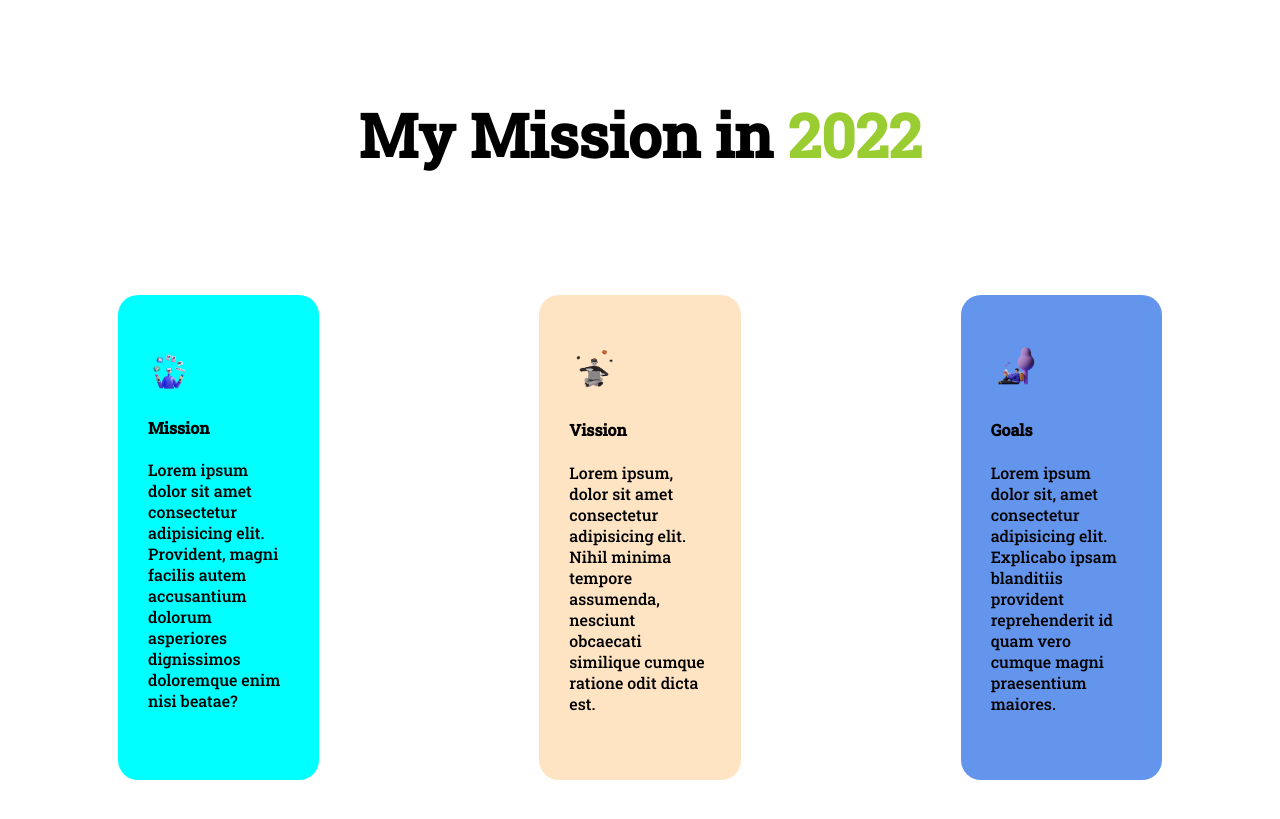
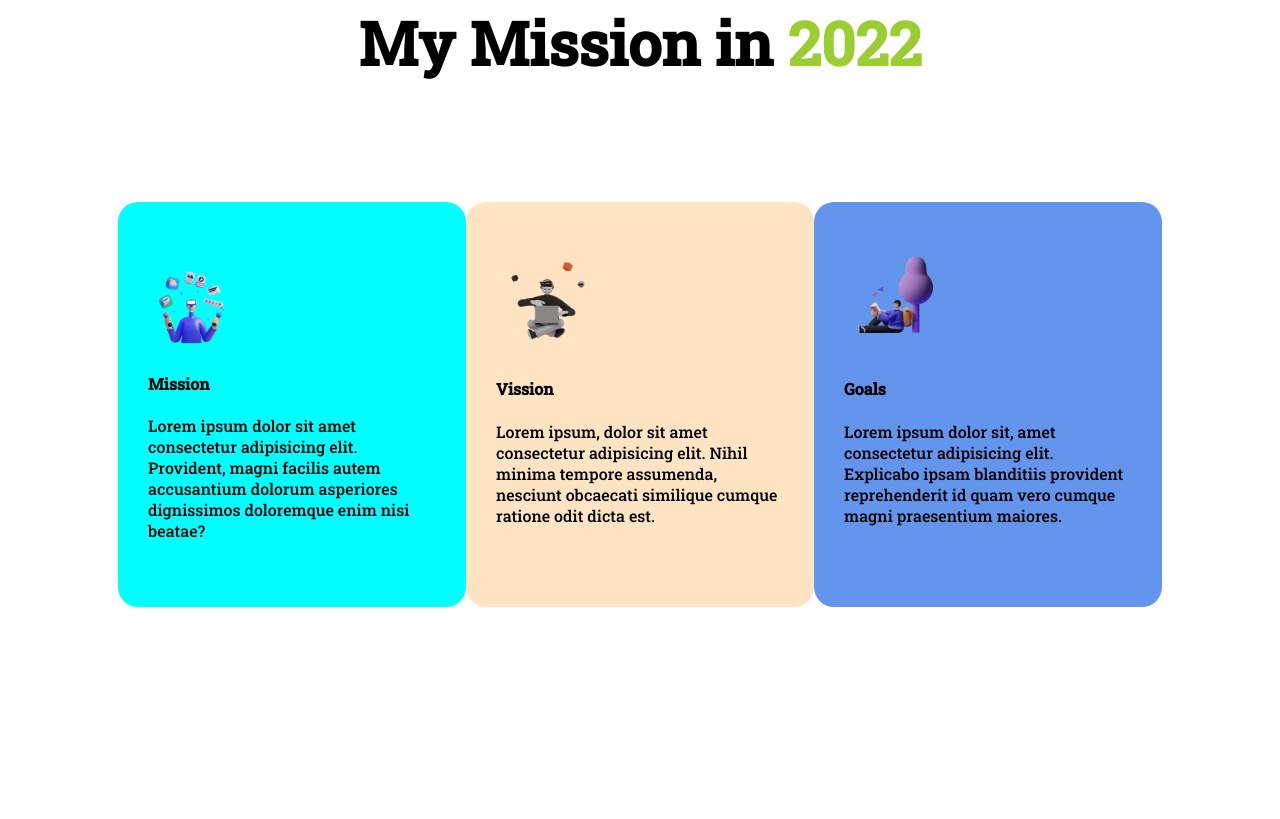
Before and after one commit to shawon-MG/First-proejctOf-hero, a plain HTML site: page index.html in a window 1280 px wide. Shown: the part 849-1668 px from the top of the page. After the commit the page ends 1564 px from the top, so only its background shows below. Drawn offline with Linux system fonts and the light colour scheme.

Commit message:
second-commit

```diff
--- a/index.html
+++ b/index.html
@@ -22,8 +22,9 @@
             <img src="mission-2022-main/images/person/person-1.png" alt="">
         </div>
     </section>
+
     <h2>My Mission in <span class="dif-color-2nd-section">2022</span></h2><br>
-    <section>
+    <section id="margin-set">
         <div id="mission" class="widthOfThreeDivSection">
             <img src="mission-2022-main/images/illustrators/illustrator-1.png" alt="">
             <h4>Mission</h4>
@@ -40,6 +41,7 @@
             <p>Lorem ipsum dolor sit, amet consectetur adipisicing elit. Explicabo ipsam blanditiis provident reprehenderit id quam vero cumque magni praesentium maiores.</p>
         </div>
     </section>
+
     <section></section>
     <section></section>
     <section></section>
--- a/style.css
+++ b/style.css
@@ -20,8 +20,6 @@ h1 {
 }
 section {
   display: flex;
-  margin-top: 50px;
-  margin-bottom: 100px;
 }
 .widthOfTwoDivSection {
   width: 50%;
@@ -46,11 +44,15 @@ h2 {
 #goals {
   background-color: cornflowerblue;
 }
+#margin-set {
+  margin-top: 50px;
+  margin-bottom: 100px;
+  margin-left: 110px;
+  margin-right: 110px;
+}
 .widthOfThreeDivSection {
   width: 33.33%;
   border-radius: 20px;
-  margin-left: 110px;
-  margin-right: 110px;
   padding: 50px 30px 50px 30px;
 }
 .widthOfThreeDivSection img {
```
